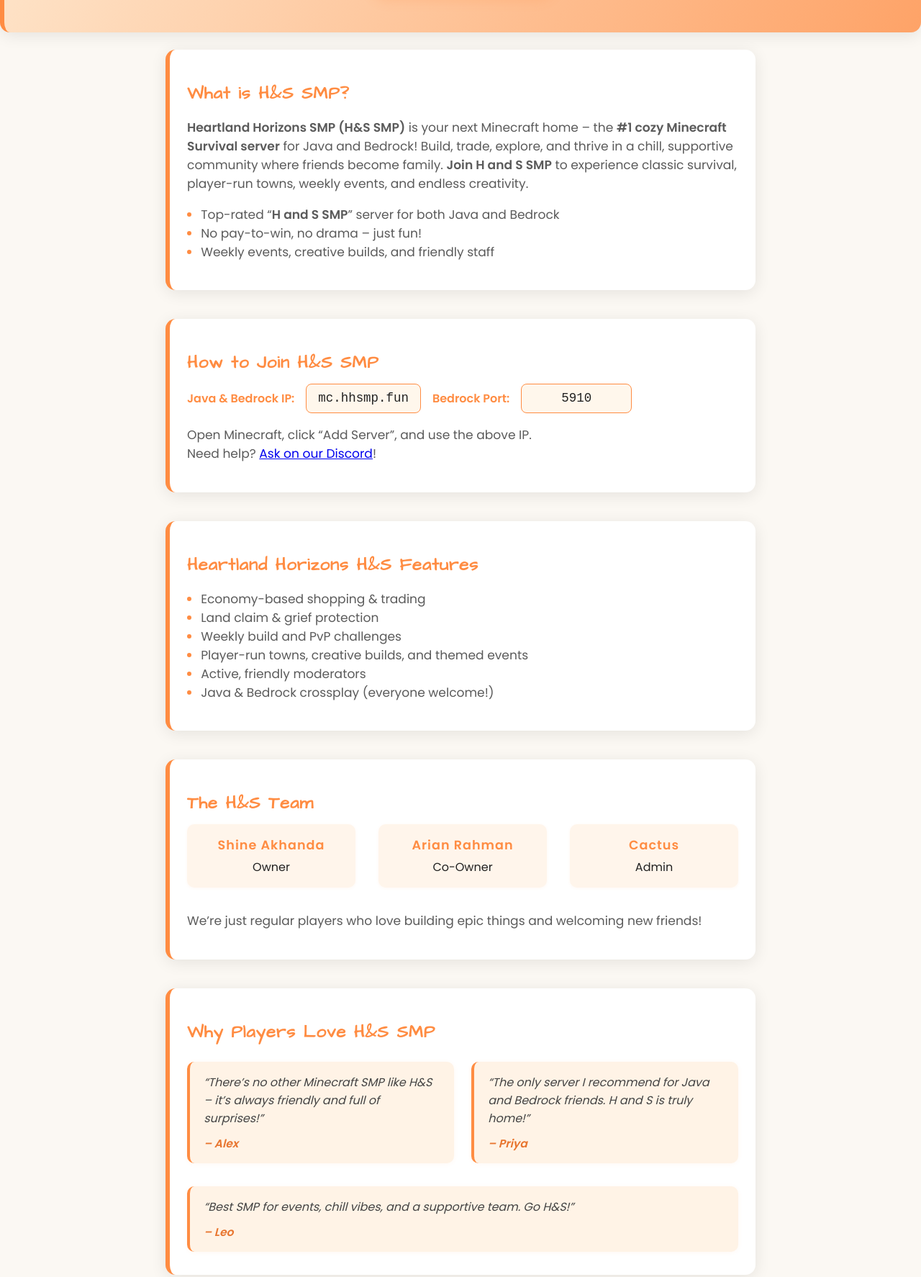
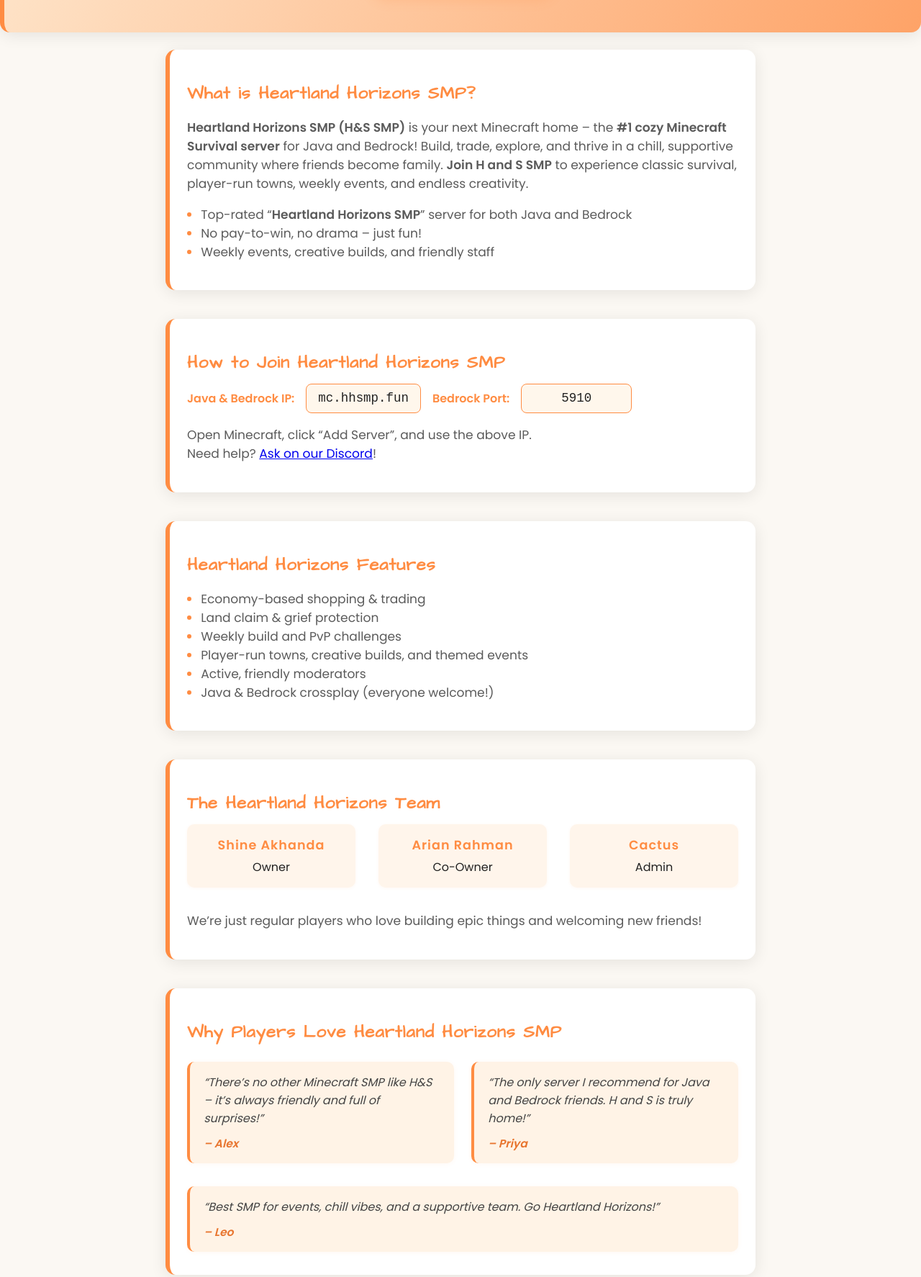
Before and after one commit to shineakhanda4/Heartland-Horizons-smp, a plain HTML site: page index.html in a window 1280 px wide. Shown: the part 452-2226 px from the top of the page at 72% size. Drawn offline with Linux system fonts and the light colour scheme.

Commit message:
Update index.html

```diff
--- a/index.html
+++ b/index.html
@@ -3,11 +3,11 @@
 <head>
   <meta charset="UTF-8" />
   <meta name="viewport" content="width=device-width, initial-scale=1.0" />
-  <title>Heartland Horizons SMP (H&S) | #1 Cozy Minecraft SMP Server Java & Bedrock</title>
-  <meta name="description" content="Discover Heartland Horizons SMP (H&S) – the #1 cozy Minecraft SMP server for Java & Bedrock! Join our friendly community for survival, towns, events, and more. Play H and S SMP now!">
+  <title>Heartland Horizons SMP (hhsmp) | #1 Cozy Minecraft SMP Server Java & Bedrock</title>
+  <meta name="description" content="Discover Heartland Horizons SMP (hhsmp) – the #1 cozy Minecraft SMP server for Java & Bedrock! Join our friendly community for survival, towns, events, and more. Play H and S SMP now!">
   <meta name="keywords" content="H and S, H&S SMP, Heartland Horizons SMP, Minecraft SMP, Best SMP, Cozy Minecraft Server, Java Bedrock SMP, Heartland SMP, Minecraft Survival Server, Play SMP, Join SMP, Minecraft friends server, Minecraft towns, SMP Events" />
   <link rel="canonical" href="https://mc.hhsmp.fun/" />
-  <link rel="icon" href="YOUR_LOGO_URL" />
+  <link rel="icon" href="photo.jpg" />
   <!-- Open Graph for Facebook/Discord -->
   <meta property="og:type" content="website">
   <meta property="og:title" content="Heartland Horizons SMP (H&S) | #1 Cozy Minecraft SMP Server Java & Bedrock">
@@ -18,7 +18,7 @@
   <meta name="twitter:card" content="summary_large_image">
   <meta name="twitter:title" content="Heartland Horizons SMP (H&S) | #1 Cozy Minecraft SMP Server Java & Bedrock">
   <meta name="twitter:description" content="Heartland Horizons SMP (H&S): Top Minecraft Survival server for Java & Bedrock. Play now!">
-  <meta name="twitter:image" content="YOUR_BANNER_URL">
+  <meta name="twitter:image" content="photo.jpg">
   <!-- Preconnect for Fonts -->
   <link rel="preconnect" href="https://fonts.googleapis.com">
   <link rel="preconnect" href="https://fonts.gstatic.com" crossorigin>
@@ -311,19 +311,19 @@
 
   <main>
     <section>
-      <h2>What is H&S SMP?</h2>
+      <h2>What is Heartland Horizons SMP?</h2>
       <p>
         <strong>Heartland Horizons SMP (H&S SMP)</strong> is your next Minecraft home – the <b>#1 cozy Minecraft Survival server</b> for Java and Bedrock! Build, trade, explore, and thrive in a chill, supportive community where friends become family. <b>Join H and S SMP</b> to experience classic survival, player-run towns, weekly events, and endless creativity.
       </p>
       <ul>
-        <li>Top-rated “<b>H and S SMP</b>” server for both Java and Bedrock</li>
+        <li>Top-rated “<b>Heartland Horizons SMP</b>” server for both Java and Bedrock</li>
         <li>No pay-to-win, no drama – just fun!</li>
         <li>Weekly events, creative builds, and friendly staff</li>
       </ul>
     </section>
 
     <section id="join">
-      <h2>How to Join H&S SMP</h2>
+      <h2>How to Join Heartland Horizons SMP</h2>
       <div class="server-info" aria-label="Minecraft Server IP and Port">
         <span class="highlight">Java & Bedrock IP:</span>
         <span id="ip-copy" class="server-ip" onclick="copyIP('mc.hhsmp.fun','ip-copy')" tabindex="0">mc.hhsmp.fun</span>
@@ -334,7 +334,7 @@
     </section>
 
     <section>
-      <h2>Heartland Horizons H&S Features</h2>
+      <h2>Heartland Horizons Features</h2>
       <ul>
         <li>Economy-based shopping & trading</li>
         <li>Land claim & grief protection</li>
@@ -346,7 +346,7 @@
     </section>
 
     <section>
-      <h2>The H&S Team</h2>
+      <h2>The Heartland Horizons Team</h2>
       <div class="team">
         <div class="team-member">
           <strong>Shine Akhanda</strong>
@@ -365,7 +365,7 @@
     </section>
 
     <section>
-      <h2>Why Players Love H&S SMP</h2>
+      <h2>Why Players Love Heartland Horizons SMP</h2>
       <div class="testimonials">
         <div class="testimonial">
           “There’s no other Minecraft SMP like H&S – it’s always friendly and full of surprises!”
@@ -376,7 +376,7 @@
           <span class="author">– Priya</span>
         </div>
         <div class="testimonial">
-          “Best SMP for events, chill vibes, and a supportive team. Go H&S!”
+          “Best SMP for events, chill vibes, and a supportive team. Go Heartland Horizons!”
           <span class="author">– Leo</span>
         </div>
       </div>
@@ -392,14 +392,14 @@
     </section>
 
     <section>
-      <h2>Support H&S SMP</h2>
+      <h2>Support Heartland Horizons SMP</h2>
       <p>Love the server? Donations help us pay for hosting, updates, and events.<br>
       <span class="highlight">Nagad:</span> 01302776234</p>
       <p>Thank you for keeping the dream alive 💛</p>
     </section>
 
     <section>
-      <h2>FAQ – H and S SMP</h2>
+      <h2>FAQ – Heartland Horizons SMP</h2>
       <details class="faq">
         <summary>Is griefing allowed?</summary>
         <p>No griefing! Land claims and moderators keep everyone safe and happy.</p>
@@ -420,7 +420,7 @@
   </main>
 
   <footer>
-    © 2025 Heartland Horizons SMP (H&S) · The H and S SMP – best Minecraft server for friends, by friends.<br>
+    © 2025 Heartland Horizons SMP (hhsmp) · The H and S SMP – best Minecraft server for friends, by friends.<br>
     <small>“If you search for H and S or H&S SMP, you found us!”</small>
   </footer>
 </body>
```
